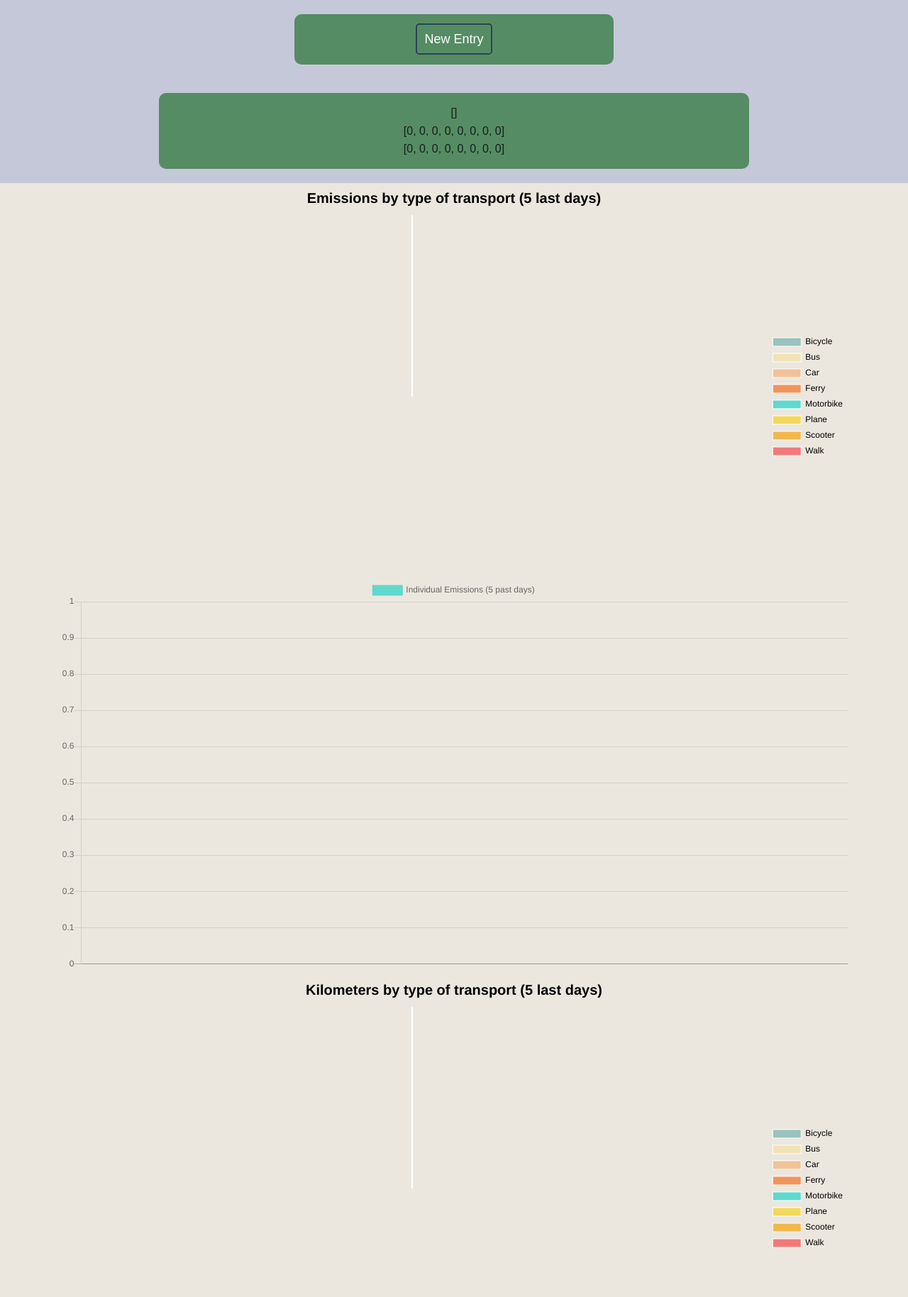
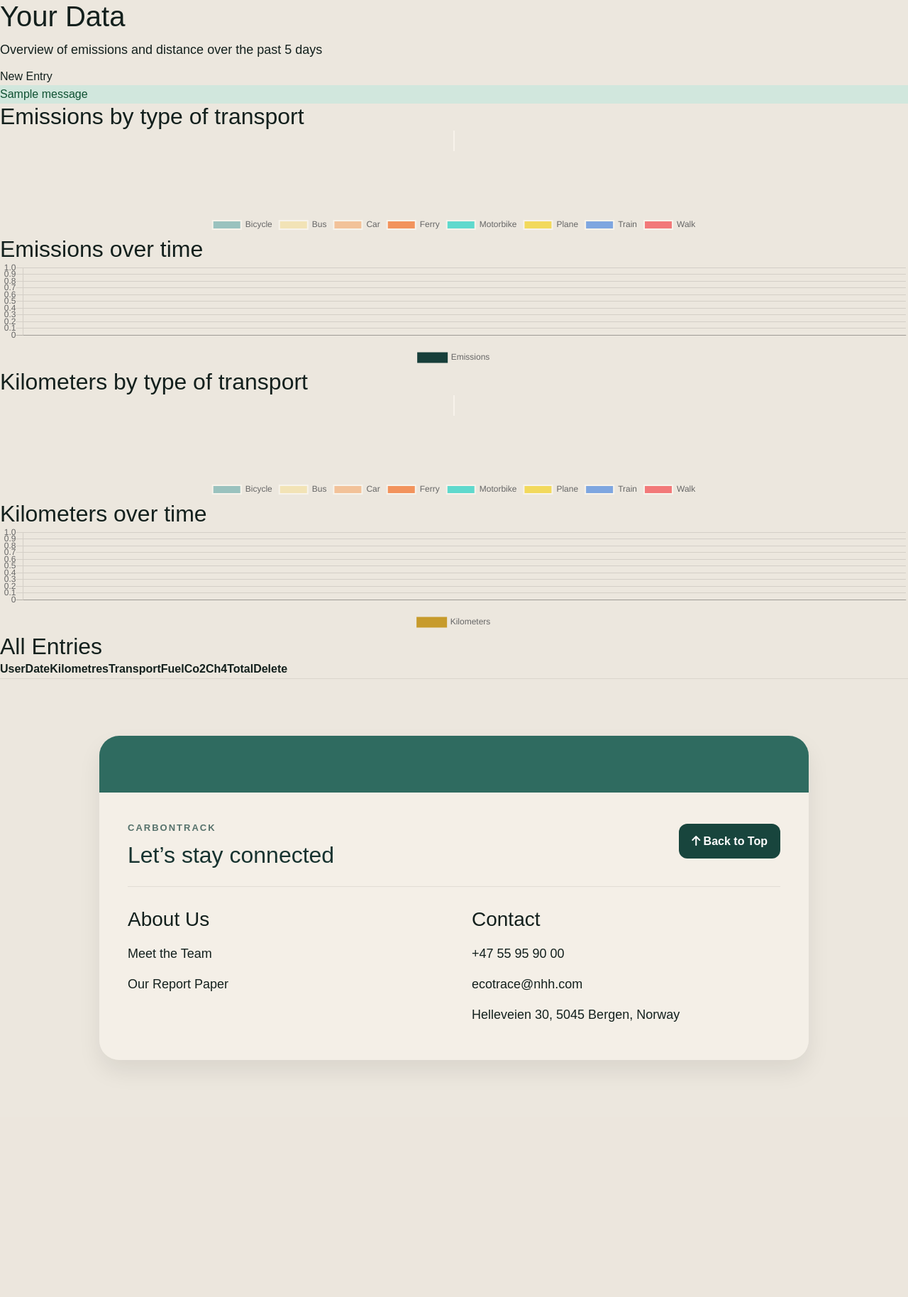
Before and after one commit to EliasAKyte/carbon-app-2026-1, a Flask app: page /carbon_app/your_data in a window 1280 px wide. Shown: the part 92-1920 px from the top of the page at 71% size. After the commit the page ends 1594 px from the top, so only its background shows below. Run offline with Flask 2, Linux system fonts and the light colour scheme; a user stored in the database is signed in; tables that the repository leaves empty hold one stand-in row (values such as "Sample post"); one stand-in notice (Sample message) is shown; lists and menus that the app fills with data are empty; some libraries are stand-ins or nearby versions.

Commit message:
Update your_data.html

```diff
--- a/capp/templates/carbon_app/your_data.html
+++ b/capp/templates/carbon_app/your_data.html
@@ -1,102 +1,89 @@
 {% extends "layout.html" %}
 {% block content %}
 
-    <!-- New Entry Section -->
-    <section class="main_menu">
-      <div class="container">
-          <div class="box">
+<section class="your_data_page">
 
+    <div class="your_data_wrapper">
+
+        <div class="your_data_header">
+            <div class="your_data_header_text">
+                <h1>Your Data</h1>
+                <p>Overview of emissions and distance over the past 5 days</p>
             </div>
-          <div class="box">
-              <div class="container_buttons_links_main_menu">
-                  <div class="btn">
-                      <a href="{{ url_for('carbon_app.carbon_app_home') }}" class="btn_carbon_app_new_entry_main">New Entry</a>
+
+            <div class="your_data_header_action">
+                <a href="{{ url_for('carbon_app.carbon_app_home') }}" class="your_data_btn">
+                    New Entry
+                </a>
+            </div>
+        </div>
+
+        {% with messages = get_flashed_messages(with_categories=true) %}
+            {% if messages %}
+                <div class="your_data_messages">
+                    {% for category, message in messages %}
+                        <div class="your_data_alert alert-{{ category }}">
+                            {{ message }}
+                        </div>
+                    {% endfor %}
+                </div>
+            {% endif %}
+        {% endwith %}
+
+        <div class="your_data_graph_grid">
+            <div class="your_data_card">
+                <h2>Emissions by type of transport</h2>
+                <div class="chart_box">
+                    <canvas id="emissions_by_transport"></canvas>
+                </div>
+            </div>
+
+            <div class="your_data_card">
+                <h2>Emissions over time</h2>
+                <div class="chart_box">
+                    <canvas id="over_time_emissions"></canvas>
+                </div>
+            </div>
+
+            <div class="your_data_card">
+                <h2>Kilometers by type of transport</h2>
+                <div class="chart_box">
+                    <canvas id="kms_by_transport"></canvas>
+                </div>
+            </div>
+
+            <div class="your_data_card">
+                <h2>Kilometers over time</h2>
+                <div class="chart_box">
+                    <canvas id="over_time_kms"></canvas>
                 </div>
             </div>
         </div>
-          <div class="box">
 
+        <div class="your_data_table_card">
+            <div class="your_data_table_header">
+                <h2>All Entries</h2>
             </div>
-      </div>
-    </section>
 
-    <!-- Table Section -->
-    <section class="table_main">
-        <div class="container">
-            <div class="box">
-
-            </div>
-            <div class="box">
-                {{emissions_by_transport_python_dic}}
-            </br>
-                {{emission_transport_python_list}}
-            </br>
-                {{emissions_by_transport}}
-            </div>
-            <div class="box">
-
-            </div>
-        </div>
-    </section>
-
-    <!-- Two Emissions Graph Section -->
-    <section class="two_emissions_graphs">
-        <div class="container">
-            <div class="box">
-                <canvas id="emissions_by_transport"></canvas>
-            </div>
-            <div class="box">
-                <canvas id="over_time_emissions"></canvas>
-            </div>
-        </div>
-    </section>
-
-    <!-- Two Emissions Graph Section -->
-    <section class="two_emissions_graphs">
-        <div class="container">
-            <div class="box">
-                <canvas id="kms_by_transport"></canvas>
-            </div>
-            <div class="box">
-                <canvas id="over_time_kms"></canvas>
-            </div>
-        </div>
-    </section>
-
-    <!-- Table Section -->
-    <section class="table_main">
-    <div class="container">
-        <div class="box">
-
-        </div>
-        <div class="box">
-            {% with messages = get_flashed_messages(with_categories=true) %}
-                {% if messages %}
-                    {% for category, message in messages %}
-                        <div class="alert alert-{{ category }}">
-                            {{ message }}
-                        </div>
-                    {% endfor %}
-                {% endif %}
-            {% endwith %}
-            <table class="table">
-                <thead class="thead-dark">
+            <div class="your_data_table_wrapper">
+                <table class="your_data_table">
+                    <thead>
                         <tr>
-                        <th scope="col">User</th>
-                        <th scope="col">Date</th>
-                        <th scope="col">Kilometres</th>
-                        <th scope="col">Transport</th>
-                        <th scope="col">Fuel</th>
-                        <th scope="col">Co2</th>
-                        <th scope="col">Ch4</th>
-                        <th scope="col">Total</th>
-                        <th scope="col">Delete</th>
+                            <th>User</th>
+                            <th>Date</th>
+                            <th>Kilometres</th>
+                            <th>Transport</th>
+                            <th>Fuel</th>
+                            <th>Co2</th>
+                            <th>Ch4</th>
+                            <th>Total</th>
+                            <th>Delete</th>
                         </tr>
                     </thead>
                     <tbody>
                         {% for entry in entries %}
                             <tr>
-                            <th scope="row">{{ current_user.username }}</th>
+                                <td>{{ current_user.username }}</td>
                                 <td>{{ entry.date.strftime("%m-%d-%Y") }}</td>
                                 <td>{{ entry.kms }}</td>
                                 <td>{{ entry.transport }}</td>
@@ -104,153 +91,139 @@
                                 <td>{{ entry.co2 }}</td>
                                 <td>{{ entry.ch4 }}</td>
                                 <td>{{ entry.total }}</td>
-                            <td><a href="{{ url_for('carbon_app.delete_emission', entry_id = entry.id) }}" class="btn btn-outline-danger btn-sm">Delete</a></td>
+                                <td>
+                                    <a href="{{ url_for('carbon_app.delete_emission', entry_id=entry.id) }}" class="delete_btn">
+                                        Delete
+                                    </a>
+                                </td>
                             </tr>
                         {% endfor %}
                     </tbody>
                 </table>
             </div>
-        <div class="box">
+        </div>
 
-        </div>
     </div>
 </section>
 
-
 {% block javascript %}
 <script>
-        // Emissions
-        let emission_transport_data = JSON.parse({{ emissions_by_transport | tojson }})
-        Chart.scaleService.updateScaleDefaults('linear', {
-                ticks: {
-                    min: 0
+    let emission_transport_data = JSON.parse({{ emissions_by_transport | tojson }});
+    let kms_transport_data = JSON.parse({{ kms_by_transport | tojson }});
+    let over_time_emissions = JSON.parse({{ over_time_emissions | tojson }});
+    let over_time_kms = JSON.parse({{ over_time_kms | tojson }});
+    let labels = JSON.parse({{ dates_label | tojson }});
+
+    let chart_labels = ['Bicycle', 'Bus', 'Car', 'Ferry', 'Motorbike', 'Plane', 'Train', 'Walk'];
+
+    let chart_colors = [
+        '#9ac2be',
+        '#f2e3b6',
+        '#f2c299',
+        '#f2935c',
+        '#5fd9cd',
+        '#f2d95c',
+        '#7ea6e0',
+        '#f27979'
+    ];
+
+    new Chart(document.getElementById("emissions_by_transport"), {
+        type: 'doughnut',
+        data: {
+            labels: chart_labels,
+            datasets: [{
+                data: emission_transport_data,
+                backgroundColor: chart_colors,
+                borderWidth: 2,
+                borderColor: '#f7f3eb'
+            }]
+        },
+        options: {
+            responsive: true,
+            maintainAspectRatio: false,
+            legend: {
+                position: "bottom"
+            }
         }
     });
 
-
-        let emissions_by_transport_chart = new Chart(emissions_by_transport, {
-                type: 'pie',
+    new Chart(document.getElementById("over_time_emissions"), {
+        type: "line",
         data: {
-                labels: ['Bicycle', 'Bus', 'Car', 'Ferry', 'Motorbike', 'Plane', 'Scooter', 'Walk'],
+            labels: labels,
             datasets: [{
-                        data: emission_transport_data,
-                        backgroundColor: ['#9ac2be', '#f2e3b6', '#f2c299',
-                            '#f2935c', '#5fd9cd', '#f2d95c', '#f2b84b', '#f27979' ],
-
-                        borderWidth: 1,
-                        hoverBorderColor: "black",
-                        hoverBorderWidth: 2,
-                        hoverBackgroundColor: 'rgba(154, 245, 140)',
-                        pointHoverRadius: 5
-                    }],
+                label: "Emissions",
+                data: over_time_emissions,
+                fill: false,
+                borderColor: '#173f3a',
+                borderWidth: 3,
+                lineTension: 0.2
+            }]
         },
         options: {
-                        title: {
-                            display: true,
-                                text: "Emissions by type of transport (5 last days)",
-                                    fontColor: "black",
-                                    fontSize: 20,
+            responsive: true,
+            maintainAspectRatio: false,
+            legend: {
+                position: "bottom"
             },
-                        legend: {
-                            position: "right",
-                                labels: {
-                                fontColor: "black"
-                            },
-                            display: true,
-                        },
-
-                        elements: {
-                            hitRadius: 3,
+            scales: {
+                yAxes: [{
+                    ticks: {
+                        beginAtZero: true
+                    }
+                }]
             }
         }
-            })
-
-        over_time_emissions = JSON.parse({{over_time_emissions | tojson}})
-        labels = JSON.parse({{ dates_label  | tojson}})
-
-        new Chart(document.getElementById("over_time_emissions"), {
-                type: "line",
-                data:
-                {
-                    labels: labels,
-                    datasets: [
-                        {
-                        label: "Individual Emissions (5 past days)",
-                        data: over_time_emissions,
-                        fill: false,
-                        borderColor: '#5fd9cd',
-                        lineTension: 0.1
-                        }
-                ]
-                },
-                options: {}
     });
 
-        // Kilometers
-        let kms_transport_data = JSON.parse({{ kms_by_transport | tojson }})
-        Chart.scaleService.updateScaleDefaults('linear', {
-                ticks: {
-                    min: 0
+    new Chart(document.getElementById("kms_by_transport"), {
+        type: 'doughnut',
+        data: {
+            labels: chart_labels,
+            datasets: [{
+                data: kms_transport_data,
+                backgroundColor: chart_colors,
+                borderWidth: 2,
+                borderColor: '#f7f3eb'
+            }]
+        },
+        options: {
+            responsive: true,
+            maintainAspectRatio: false,
+            legend: {
+                position: "bottom"
+            }
         }
     });
-        let kms_by_transport_chart = new Chart(kms_by_transport, {
-                type: 'pie',
-                data: {
-                labels: ['Bicycle', 'Bus', 'Car', 'Ferry', 'Motorbike', 'Plane', 'Scooter', 'Walk'],
-                    datasets: [{
-                        label: "Income Vs Expenses",
-                        data: kms_transport_data,
-                        backgroundColor: ['#9ac2be', '#f2e3b6', '#f2c299',
-                            '#f2935c', '#5fd9cd', '#f2d95c', '#f2b84b', '#f27979' ],
-                        borderWidth: 1,
-                        hoverBorderColor: "black",
-                        hoverBorderWidth: 2,
-                        hoverBackgroundColor: 'rgba(154, 245, 140)',
-                        pointHoverRadius: 5
-                    }],
-                },
-                options: {
-                        title: {
-                            display: true,
-                                text: "Kilometers by type of transport (5 last days)",
-                                fontColor: "black",
-                                fontSize: 20,
-                        },
-                        legend: {
-                            position: "right",
-                                labels: {
-                                fontColor: "black"
-                            },
-                            display: true,
-                        },
-
-                        elements: {
-                            hitRadius: 3,
-                        }
-                }
-            })
-
-        over_time_kms = JSON.parse({{over_time_kms | tojson}})
-        labels = JSON.parse({{ dates_label  | tojson}})
 
     new Chart(document.getElementById("over_time_kms"), {
         type: "line",
-                data:
-                {
+        data: {
             labels: labels,
-                    datasets: [
-                        {
-                        label: "Individual Kilometers (5 past days)",
+            datasets: [{
+                label: "Kilometers",
                 data: over_time_kms,
                 fill: false,
-                        borderColor: '#f2d95c',
-                        lineTension: 0.1
+                borderColor: '#c79b2c',
+                borderWidth: 3,
+                lineTension: 0.2
+            }]
+        },
+        options: {
+            responsive: true,
+            maintainAspectRatio: false,
+            legend: {
+                position: "bottom"
+            },
+            scales: {
+                yAxes: [{
+                    ticks: {
+                        beginAtZero: true
                     }
-                ]
-                },
-                options: {}
+                }]
+            }
+        }
     });
-
 </script>
-    {% endblock%}
+{% endblock %}
 {% endblock content %}
```
Lines whose indentation alone changed are shown as unchanged.
